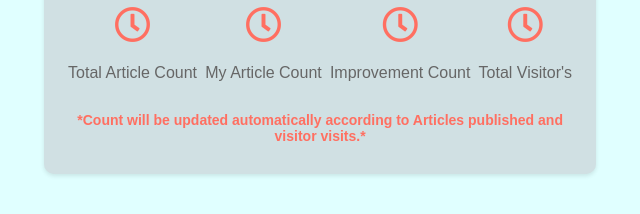
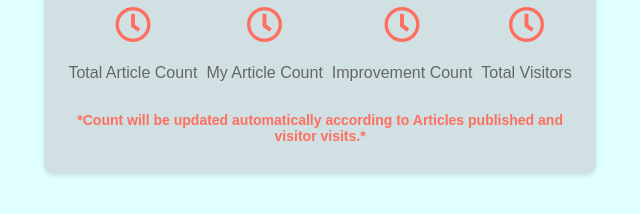
Before and after one commit to Sushant1209/GeekWords, a plain HTML site: page index.html in a window 1280 px wide. Shown: the part 572-786 px from the top of the page, 616-1256 px from the left. Drawn offline with Linux system fonts and the light colour scheme; no server answers.

Commit message:
updated count

```diff
--- a/index.html
+++ b/index.html
@@ -49,9 +49,8 @@
                     </div>
                     <div class="clock-item">
                         <i class="far fa-clock"></i><span id="visitor-count"></span>
-                        <p>Total Visitor's</p>
+                        <p>Total Visitors</p>
                     </div>
-
                 </div>
                 <p class="count-note"><strong>*Count will be updated automatically according to Articles published and visitor visits.*</strong></p>
             </div>
```
